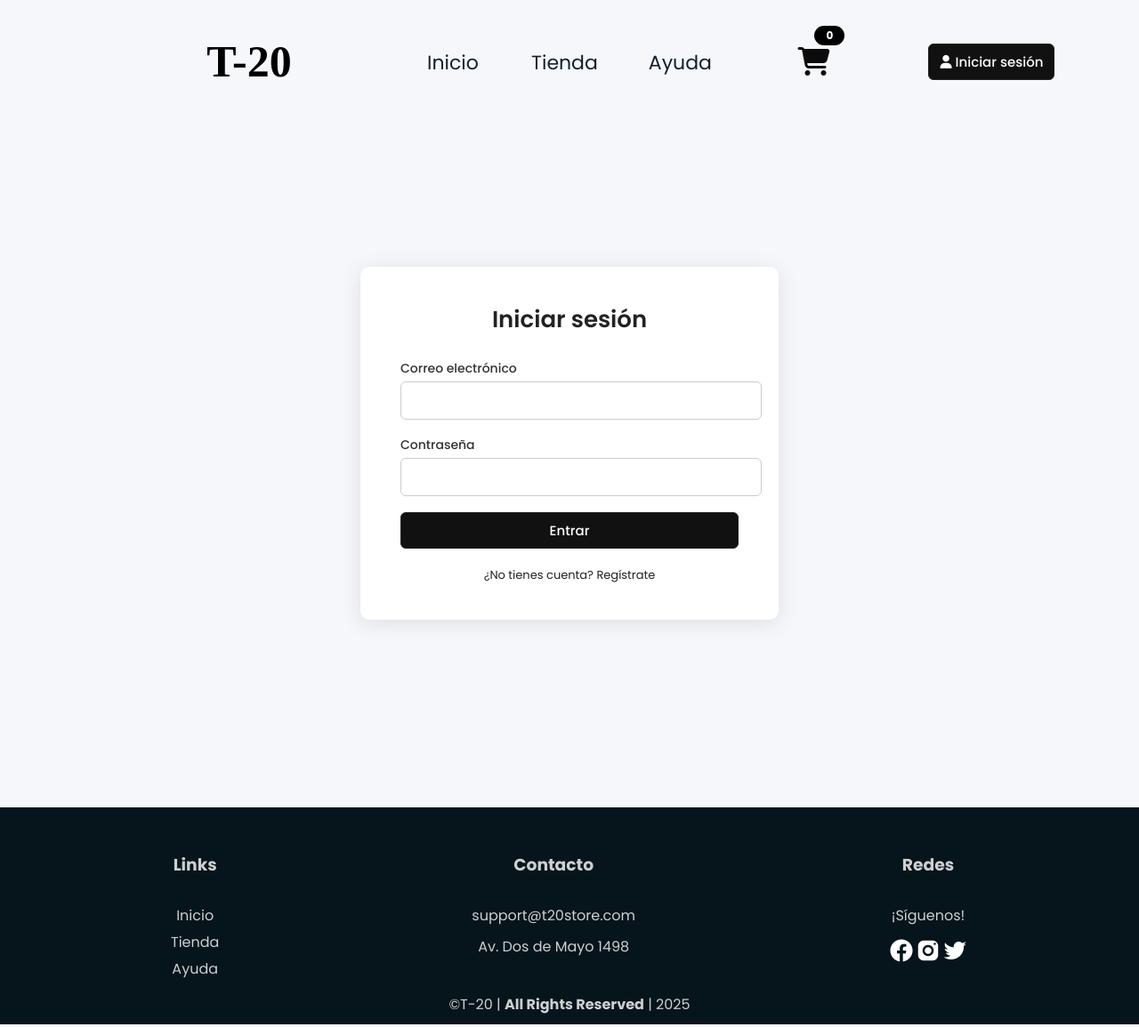
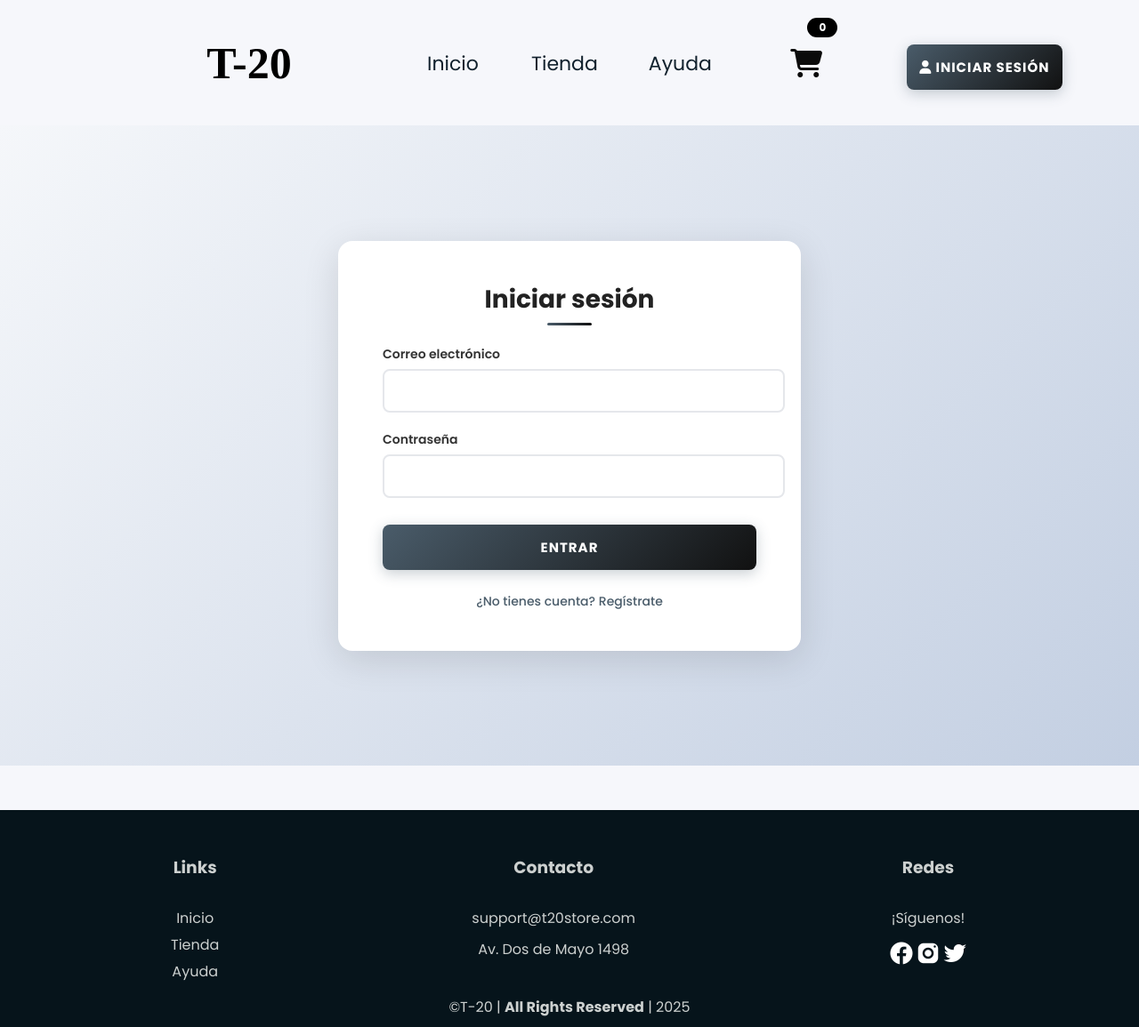
Before and after one commit to leakedddd/T20, an ASP.NET Core app: page /Account/Login in a window 1280 px wide. Shown: the whole page at 89% size. Run offline with ASP.NET Core 8, Linux system fonts and the light colour scheme; some libraries are stand-ins or nearby versions; some web fonts are replaced.

Commit message:
Enhance UI/UX design across all views
Improvements:
- Login page: Added gradient background, improved shadow effects, smooth animations
- Alert system: Modern design with gradients, icons, and slide-down animations
- Product cards: 3D hover effects, image zoom on hover, gradient buttons
- Categories: Animated underline effect, better visual feedback
- Buttons: Gradient backgrounds, smooth transitions, scale effects
- Overall: More professional look with consistent design language

Visual enhancements for tomorrow's presentation

```diff
--- a/T20MVC/wwwroot/Content/account.css
+++ b/T20MVC/wwwroot/Content/account.css
@@ -3,7 +3,6 @@
 .register-box {
     width: 900px;
     max-width: 95vw;
-
 }
 
 .register-box h2 {
@@ -16,7 +15,6 @@
     align-items: center;
 }
 
-
 .register-form-side .login-form > div {
     margin-bottom: 2px;
 }
@@ -28,92 +26,172 @@
     justify-content: center;
     align-items: center;
     margin-bottom: 50px;
+    background: linear-gradient(135deg, #f5f7fa 0%, #c3cfe2 100%);
 }
 
 .login-box {
     background-color: #fff;
-    padding: 40px 45px;
-    border-radius: 10px;
-    box-shadow: 0 4px 25px rgba(0, 0, 0, 0.1);
-    width: 380px;
+    padding: 45px 50px;
+    border-radius: 16px;
+    box-shadow: 0 10px 40px rgba(0, 0, 0, 0.12);
+    width: 420px;
     text-align: center;
-    transition: all 0.3s ease;
+    transition: all 0.4s ease;
 }
 
 .login-box:hover {
-        box-shadow: 0 6px 30px rgba(0, 0, 0, 0.15);
+    box-shadow: 0 15px 50px rgba(0, 0, 0, 0.18);
+    transform: translateY(-5px);
 }
 
 .login-box h2 {
-        font-weight: 600;
-        font-size: 26px;
+    font-weight: 700;
+    font-size: 28px;
     color: #222;
-        margin-bottom: 25px;
+    margin-bottom: 30px;
+    position: relative;
+    display: inline-block;
+}
+
+.login-box h2::after {
+    content: '';
+    position: absolute;
+    bottom: -8px;
+    left: 50%;
+    transform: translateX(-50%);
+    width: 50px;
+    height: 3px;
+    background: linear-gradient(90deg, #4A5C6A, #111);
+    border-radius: 2px;
 }
 
 .login-form {
     display: flex;
     flex-direction: column;
-    gap: 18px;
+    gap: 20px;
 }
 
 .login-form label {
     text-align: left;
-        font-weight: 500;
+    font-weight: 600;
     font-size: 14px;
     color: #333;
-        margin-bottom: 4px;
+    margin-bottom: 6px;
     display: block;
 }
 
 .login-form input {
     width: 100%;
-        padding: 10px 12px;
-        border: 1px solid #ccc;
-        border-radius: 6px;
+    padding: 12px 14px;
+    border: 2px solid #e5e7eb;
+    border-radius: 8px;
     font-size: 14px;
-        transition: 0.2s;
+    transition: all 0.3s ease;
     outline: none;
 }
 
 .login-form input:focus {
-            border-color: #111;
-            box-shadow: 0 0 3px rgba(0,0,0,0.2);
+    border-color: #4A5C6A;
+    box-shadow: 0 0 0 3px rgba(74, 92, 106, 0.1);
+    transform: translateY(-2px);
+}
+
+.login-form input:hover {
+    border-color: #9ca3af;
+}
+
+/* === BOTÓN DE LOGIN MEJORADO === */
+.btn-login {
+    width: 100%;
+    padding: 14px;
+    background: linear-gradient(135deg, #4A5C6A 0%, #111 100%);
+    color: white;
+    border: none;
+    border-radius: 8px;
+    font-size: 15px;
+    font-weight: 700;
+    text-transform: uppercase;
+    letter-spacing: 1px;
+    cursor: pointer;
+    transition: all 0.3s ease;
+    box-shadow: 0 4px 15px rgba(74, 92, 106, 0.3);
+    margin-top: 10px;
+}
+
+.btn-login:hover {
+    transform: translateY(-2px);
+    box-shadow: 0 6px 20px rgba(74, 92, 106, 0.4);
+    background: linear-gradient(135deg, #111 0%, #4A5C6A 100%);
+}
+
+.btn-login:active {
+    transform: translateY(0);
 }
 
 /* === ENLACES SECUNDARIOS === */
 .login-links {
-    margin-top: 20px;
+    margin-top: 25px;
     display: flex;
     justify-content: center;
     gap: 10px;
 }
 
 .login-links a {
-        font-size: 13px;
-        color: #222;
+    font-size: 14px;
+    color: #4A5C6A;
     text-decoration: none;
-        transition: 0.2s;
+    transition: all 0.2s ease;
+    font-weight: 500;
 }
 
 .login-links a:hover {
     text-decoration: underline;
+    color: #111;
 }
 
-/* === ALERTAS === */
+/* === ALERTAS MEJORADAS === */
 .alert {
-    padding: 10px 14px;
-    border-radius: 6px;
-    margin-bottom: 15px;
+    padding: 14px 18px;
+    border-radius: 8px;
+    margin-bottom: 18px;
     font-size: 14px;
+    display: flex;
+    align-items: center;
+    gap: 10px;
+    animation: slideDown 0.3s ease-out;
+    box-shadow: 0 2px 8px rgba(0,0,0,0.08);
+}
+
+@keyframes slideDown {
+    from {
+        opacity: 0;
+        transform: translateY(-10px);
+    }
+    to {
+        opacity: 1;
+        transform: translateY(0);
+    }
 }
 
 .alert-danger {
-    background-color: #fde2e1;
-    color: #b21c1c;
+    background: linear-gradient(135deg, #fff5f5 0%, #ffe5e5 100%);
+    border-left: 4px solid #dc3545;
+    color: #721c24;
+}
+
+.alert-danger::before {
+    content: "⚠️";
+    font-size: 18px;
 }
 
 .alert-success {
-    background-color: #e5f9e0;
-    color: #2b7515;
+    background: linear-gradient(135deg, #f0fdf4 0%, #dcfce7 100%);
+    border-left: 4px solid #22c55e;
+    color: #166534;
 }
+
+.alert-success::before {
+    content: "✓";
+    font-size: 18px;
+    font-weight: bold;
+}
```
Also changed, not shown: T20MVC/wwwroot/Content/index.css (+129 -33 lines). Lines whose indentation alone changed are shown as unchanged.
